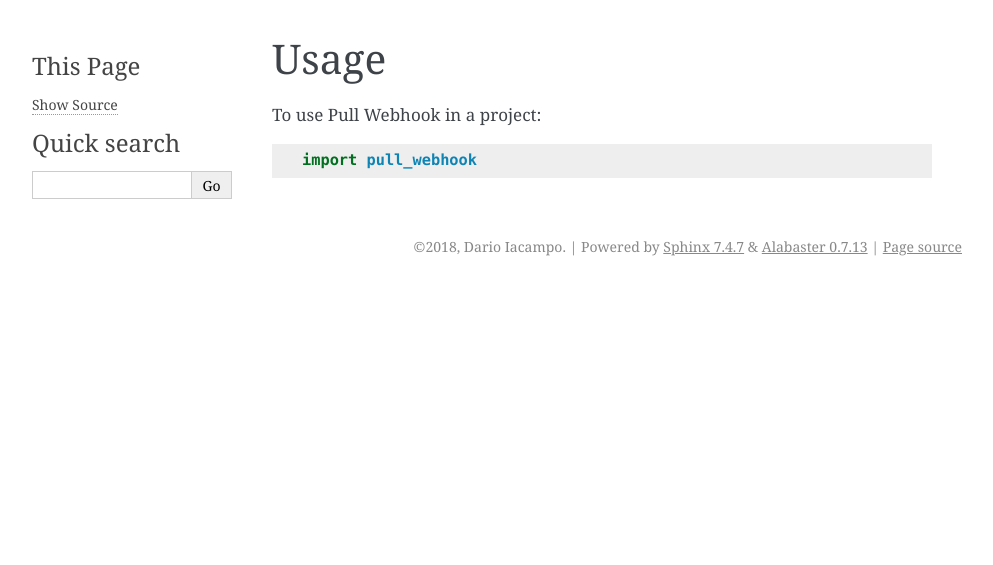
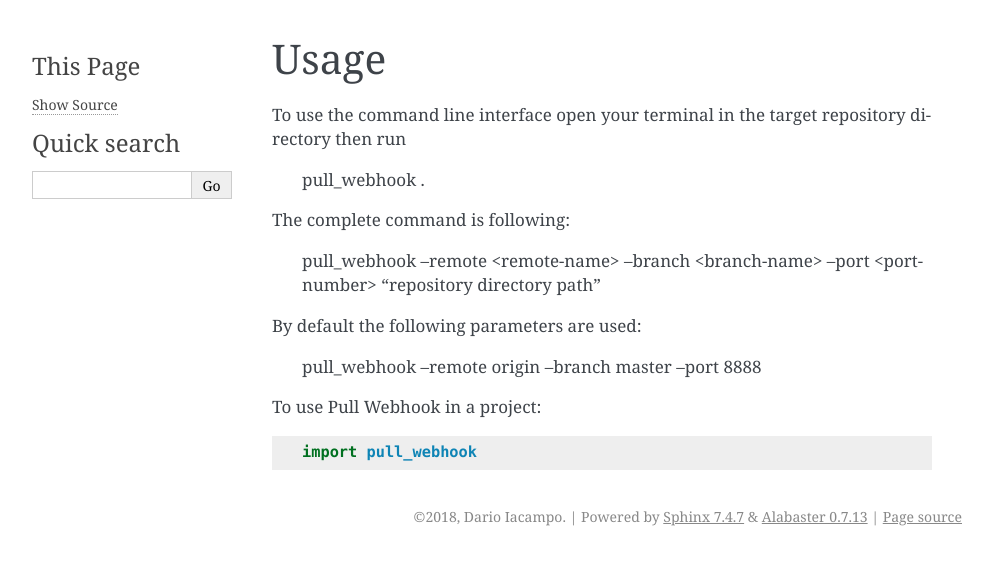
Before and after one commit to JackNova/pull-webhook, a Sphinx documentation site: the page built from docs/usage.rst, in a window 1280 px wide. Shown: the top 565 px of the page, without its empty margins (148-1141 px from the left). Built offline with Sphinx 7.4.7, drawn with Linux system fonts in a browser that asks for light colours; pages that are not in the unit, such as notebooks, are missing from menus.

Commit message:
documentation

```diff
--- a/README.rst
+++ b/README.rst
@@ -26,7 +26,8 @@ Pull latest changes from a git remote
 Features
 --------
 
-* TODO
+Runs a simple HTTPServer that waits for a POST request and triggers a git pull.
+
 
 Credits
 -------
--- a/docs/installation.rst
+++ b/docs/installation.rst
@@ -12,7 +12,7 @@ To install Pull Webhook, run this command in your terminal:
 
 .. code-block:: console
 
-    $ pip install pull_webhook
+    $ pip install pull-webhook
 
 This is the preferred method to install Pull Webhook, as it will always install the most recent stable release.
 
--- a/docs/usage.rst
+++ b/docs/usage.rst
@@ -2,6 +2,19 @@
 Usage
 =====
 
+To use the command line interface open your terminal
+in the target repository directory then run
+
+    pull_webhook .
+
+The complete command is following:
+
+    pull_webhook --remote <remote-name> --branch <branch-name> --port <port-number> "repository directory path"
+
+By default the following parameters are used:
+
+    pull_webhook --remote origin --branch master --port 8888
+
 To use Pull Webhook in a project::
 
     import pull_webhook
```
